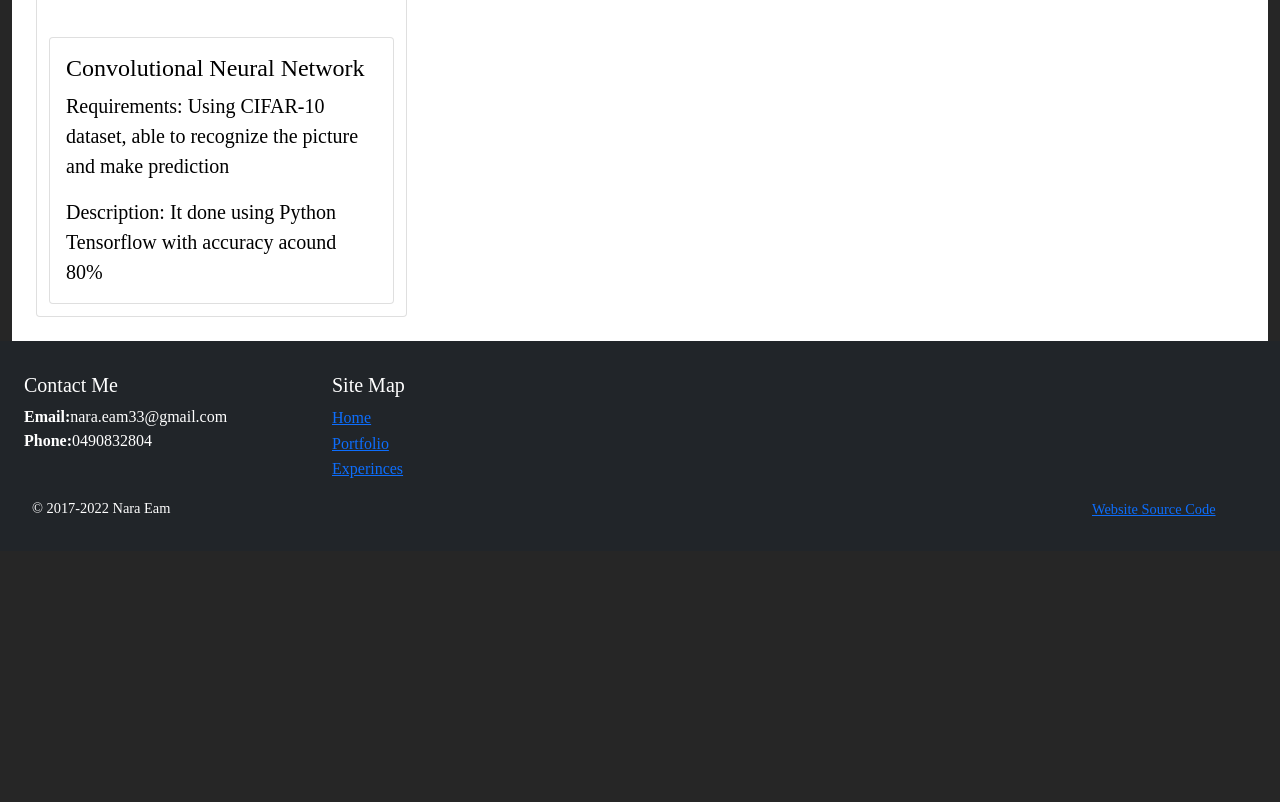
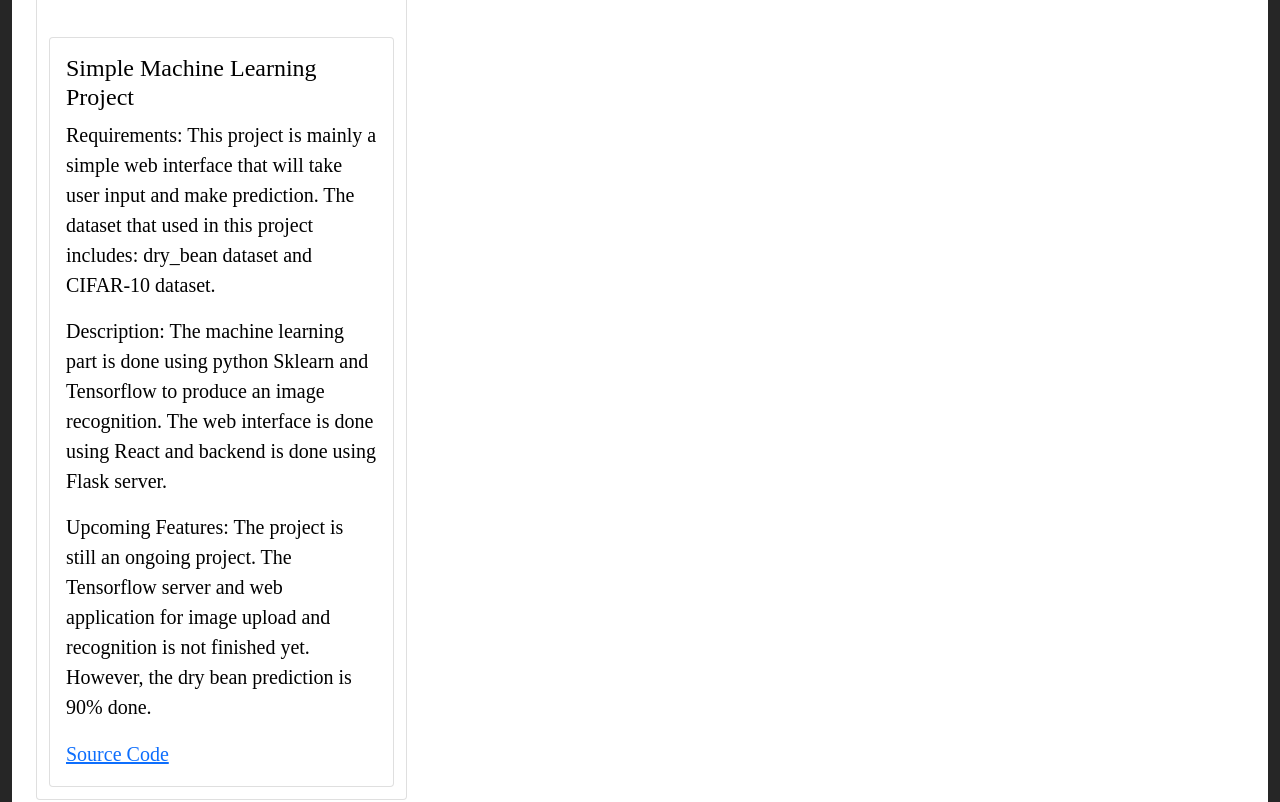
Before and after one commit to Sameam/sameam.github.io, a React (Create React App) app: page /portfolio in a window 1280 px wide. Shown: the part 1420-2222 px from the top of the page. Before the commit the page ends 1971 px from the top, so only its background shows below. Built offline with nearby package versions, Linux system fonts and the light colour scheme; a web font is replaced by a local one.

Commit message:
add more project information

```diff
--- a/src/project.js
+++ b/src/project.js
@@ -31,9 +31,11 @@ const project = [
     "image":django
   },
   {
-    "title":"Convolutional Neural Network",
-    "requirement":"Using CIFAR-10 dataset, able to recognize the picture and make prediction",
-    "description":"It done using Python Tensorflow with accuracy acound 80%",
+    "title":"Simple Machine Learning Project",
+    "requirement":"This project is mainly a simple web interface that will take user input and make prediction. The dataset that used in this project includes: dry_bean dataset and CIFAR-10 dataset.",
+    "description":"The machine learning part is done using python Sklearn and Tensorflow to produce an image recognition. The web interface is done using React and backend is done using Flask server.",
+    "upcoming":"The project is still an ongoing project. The Tensorflow server and web application for image upload and recognition is not finished yet. However, the dry bean prediction is 90% done. ",
+    "source_code":"https://github.com/Sameam/machine_learning",
     "image":cifar
   }
 ]
```
